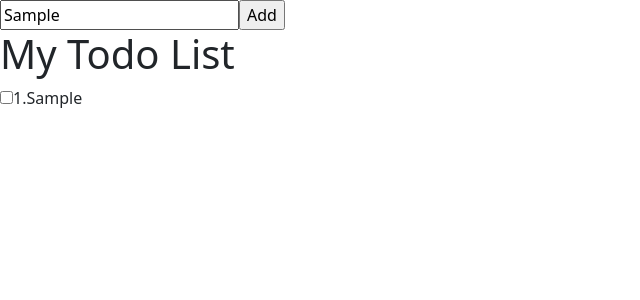
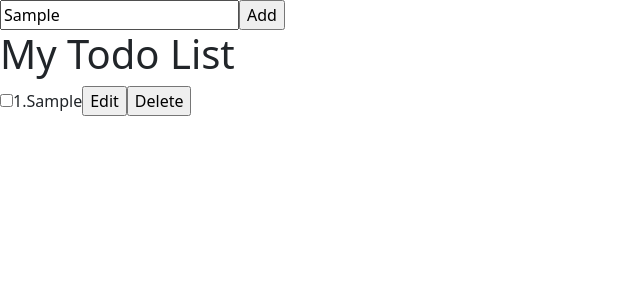
Before and after one commit to Kernelogy/react-9and10-v1, a React (Create React App) app: page / in a window 1280 px wide. Both pictures are taken after typing "Sample" into the empty fields and a click on the button "Add". Shown: the top 300 px of the page, without its empty margins (0-640 px from the left). Built offline with nearby package versions, Linux system fonts and the light colour scheme.

Commit message:
Todo Edit|Delte|changeState

```diff
--- a/src/App.jsx
+++ b/src/App.jsx
@@ -16,7 +16,6 @@ const App = () => {
         console.log(todos)
     }
     const setState = (id) => {
-        // alert("Working... " + id)
         setTodos(
             todos.map((e)=>{
                 if(e.id === id){
@@ -25,6 +24,13 @@ const App = () => {
                 }else{
                     return e
                 }
+            })
+        )
+    }
+    const deleteTodo = (id) => {
+        setTodos(
+            todos.filter((e)=>{
+                return e.id !== id
             })
         )
     }
@@ -37,7 +43,7 @@ const App = () => {
             onClick={(e)=>{addTodo()}}/>
 
             <h1>My Todo List</h1>
-            <TodoList todos={todos} setState={setState}/>
+            <TodoList todos={todos} setState={setState} deleteTodo={deleteTodo} />
 
         </>
     )
--- a/src/components/TodoList.jsx
+++ b/src/components/TodoList.jsx
@@ -1,17 +1,63 @@
-const TodoList = ({todos, setState}) => {
-    return (
-        <>
-            {
-                todos &&
+import { useState } from "react"
+
+const TodoList = ({todos, setState, deleteTodo}) => {
+    const [isEdit, setIsEdit] = useState(false)
+    const [editId, setEditId] = useState(null)
+    const changeEdit = (id) => {
+        setIsEdit(!isEdit)
+        setEditId(id)
+    }
+    let content = null
+    if(!isEdit){
+        content = (
             todos.map((e)=>{
                 return <>
                     <label key={e.id}>
                         <input type="checkbox" checked={e.isCompleted}
                         onChange={(evt)=>{setState(e.id)}}/>
                         {e.id}.{e.text}
+                        <input type="button" value="Edit"
+                        onClick={(evt)=>{changeEdit(e.id)}} />
+                        <input type="button" value="Delete"
+                         onClick={(evt)=>{deleteTodo(e.id)}}/>
                     </label> <br />
                 </>
             })
+        )
+    }else{
+        content = (
+            todos.map((e)=>{
+                if(e.id !== editId){
+                    return <>
+                    <label key={e.id}>
+                        <input type="checkbox" checked={e.isCompleted}
+                        onChange={(evt)=>{setState(e.id)}}/>
+                        {e.id}.{e.text}
+                        <input type="button" value="Edit"
+                        onClick={(e)=>{changeEdit(e.id)}} />
+                        <input type="button" value="Delete"
+                         onClick={(evt)=>{deleteTodo(e.id)}}/>
+                    </label> <br />
+                    </>
+                }else{
+                    return <>
+                        <input type="text" value={e.text}/>
+                        <input type="button" value="Save"/>
+                    </>
+                }
+
+            })
+        )
+    }
+    return (
+        <>
+            {
+                todos && !isEdit &&
+                content
+            }
+            {
+                todos && isEdit &&
+                content
             }
         </>
     )
```
Lines whose indentation alone changed are shown as unchanged.
